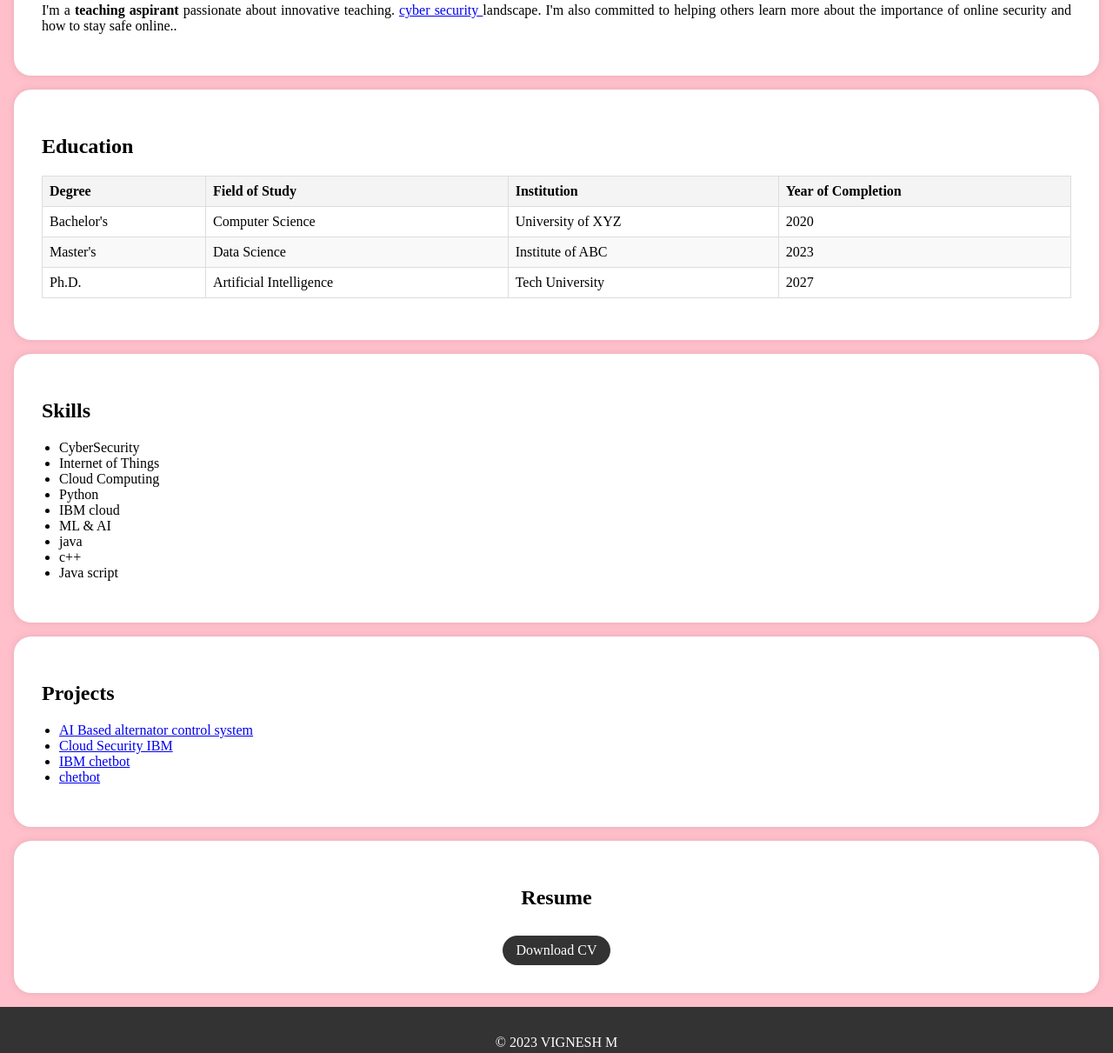
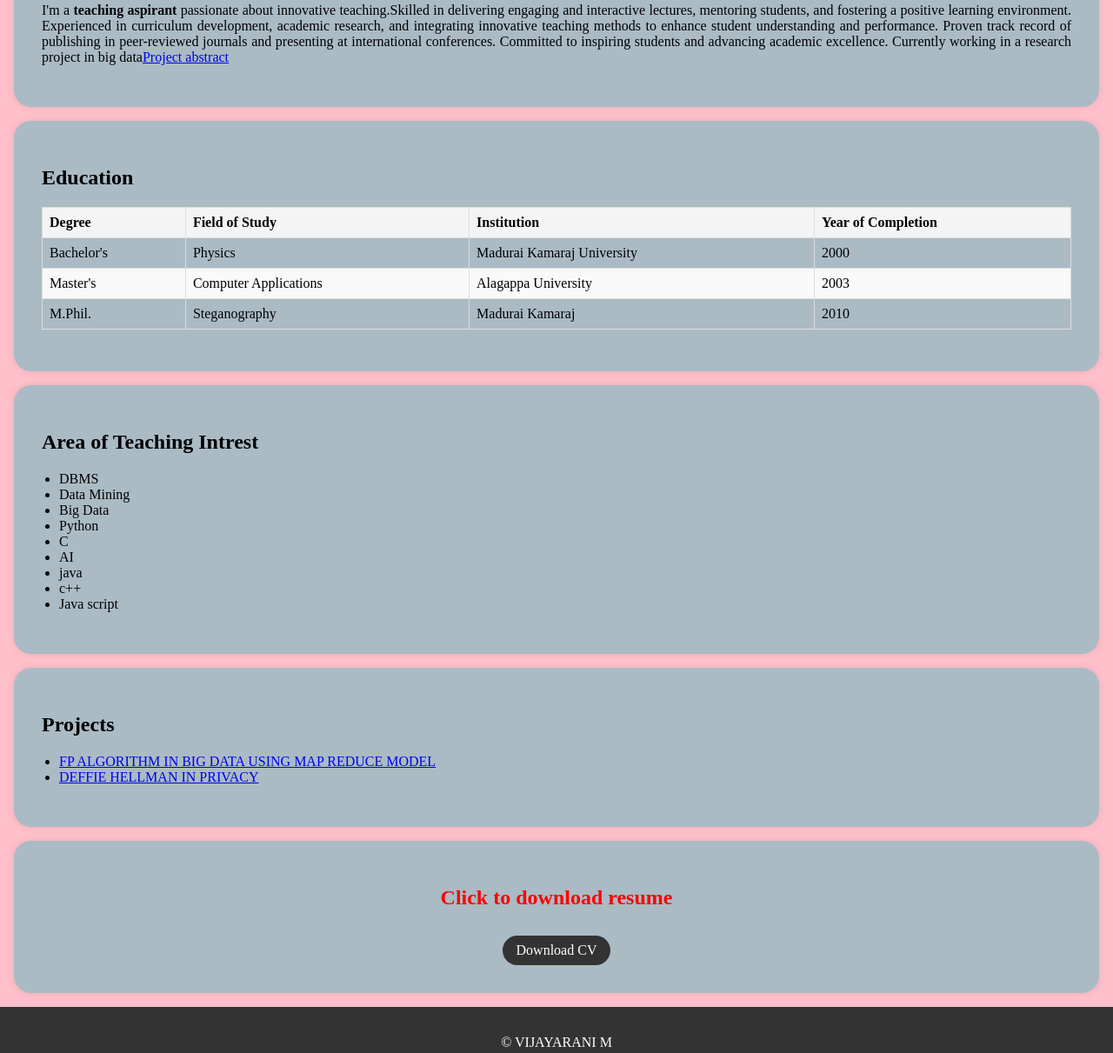
Before and after one commit to VijayaMrani/ProjectNM, a plain HTML site: page index.html in a window 1280 px wide. Shown: the part 344-1555 px from the top of the page at 87% size. Drawn offline with Linux system fonts and the light colour scheme.

Commit message:
index.html

```diff
--- a/index.html
+++ b/index.html
@@ -55,7 +55,7 @@
         }
 
         .section-content {
-            background-color: #fff;
+            background-color: #aabbc4;
             padding: 2rem;
             margin: 1rem;
             border-radius: 20px;
@@ -113,7 +113,7 @@
     <header>
         <div class="header-content">
             <!-- Add your profile picture here -->
-            <img src="https://github.com/VijayaMrani/ProjectNM/blob/84607d1f0180714013925095bf9909d817948ed6/lotus.jpeg" alt="Your Profile Picture" class="profile-picture">
+            <img src="lotus.jpeg" alt="Your Profile Picture" class="profile-picture">
             <h1>M VIJAYARANI</h1>
             <p>Teaching Aspirant</p>
         </div>
@@ -133,7 +133,7 @@
     <section id="about">
         <div class="section-content">
             <h2>About Me</h2>
-            <p>I'm a <b>teaching aspirant </b>passionate about innovative teaching. <a href="https://techtrainer20.github.io/git_con2/" traget="_target">cyber security </a> landscape. I'm also committed to helping others learn more about the importance of online security and how to stay safe online..</p>
+            <p>I'm a <b>teaching aspirant </b>passionate about innovative teaching.Skilled in delivering engaging and interactive lectures, mentoring students, and fostering a positive learning environment. Experienced in curriculum development, academic research, and integrating innovative teaching methods to enhance student understanding and performance. Proven track record of publishing in peer-reviewed journals and presenting at international conferences. Committed to inspiring students and advancing academic excellence. Currently working in a research project in big data<a href="C:\Users\viji kumaran\OneDrive\Viji OneDrive Files\Viji files\PortfolioMV\abstract.html" target="_blank">Project abstract</a></p>
         </div>
     </section>
 
@@ -152,21 +152,21 @@
                 <tbody>
                     <tr>
                         <td>Bachelor's</td>
-                <td>Computer Science</td>
-                <td>University of XYZ</td>
-                <td>2020</td>
+                        <td>Physics</td>
+                        <td>Madurai Kamaraj University</td>
+                        <td>2000</td>
                     </tr>
                     <tr>
                         <td>Master's</td>
-                <td>Data Science</td>
-                <td>Institute of ABC</td>
-                <td>2023</td>
+                        <td>Computer Applications</td>
+                        <td>Alagappa University</td>
+                        <td>2003</td>
                     </tr>
                     <tr>
-                <td>Ph.D.</td>
-                <td>Artificial Intelligence</td>
-                <td>Tech University</td>
-                <td>2027</td>
+                        <td>M.Phil.</td>
+                        <td>Steganography</td>
+                        <td>Madurai Kamaraj</td>
+                        <td>2010</td>
                     </tr>
                 </tbody>
             </table></p>
@@ -177,14 +177,14 @@
 
     <section id="skills">
         <div class="section-content">
-            <h2>Skills</h2>
+            <h2>Area of Teaching Intrest</h2>
             <ul>
-                <li>CyberSecurity</li>
-                <li>Internet of Things</li>
-                <li>Cloud Computing</li>
+                <li>DBMS</li>
+                <li>Data Mining</li>
+                <li>Big Data</li>
                 <li>Python</li>
-                <li>IBM cloud</li>
-                <li>ML & AI</li>
+                <li>C</li>
+                <li>AI</li>
                 <li>java</li>
                 <li>c++</li>
                 <li>Java script</li>
@@ -196,10 +196,10 @@
         <div class="section-content">
             <h2>Projects</h2>
             <ul>
-                <li><a href="#">AI Based alternator control system</a></li>
-                <li><a href="#">Cloud Security IBM</a></li>
-                <li><a href="#">IBM chetbot</a></li>
-                <li><a href="#">chetbot</a></li>
+                <li><a href="C:\Users\viji kumaran\OneDrive\Viji OneDrive Files\Viji files\PortfolioMV\paper1.html" target="_blank">FP ALGORITHM IN BIG DATA
+                    USING MAP REDUCE MODEL</a></li>
+                <li><a href="C:\Users\viji kumaran\OneDrive\Viji OneDrive Files\Viji files\PortfolioMV\paper2.html" target="'_blank">DEFFIE HELLMAN IN PRIVACY</a></li>
+
                 <!-- Add more project links here -->
             </ul>
         </div>
@@ -209,15 +209,15 @@
 
         <div class="section-content">
             <center>
-            <h2>Resume</h2>
-            <a href="./mycv.pdf" target="_blank" class="download-button">Download CV</a>
+            <h2><font color="red">Click to download resume</font> </h2>
+            <a href="C:\Users\viji kumaran\OneDrive\Viji OneDrive Files\Viji files\vijiteachresume1.docx" target="_blank" class="download-button">Download CV</a>
         </center>
         </div>
 
     </section>
 
     <footer>
-        <p>&copy; 2023 VIGNESH M</p>
+        <p>&copy; VIJAYARANI M</p>
     </footer>
 
     <script>
```
Lines whose indentation alone changed are shown as unchanged.
